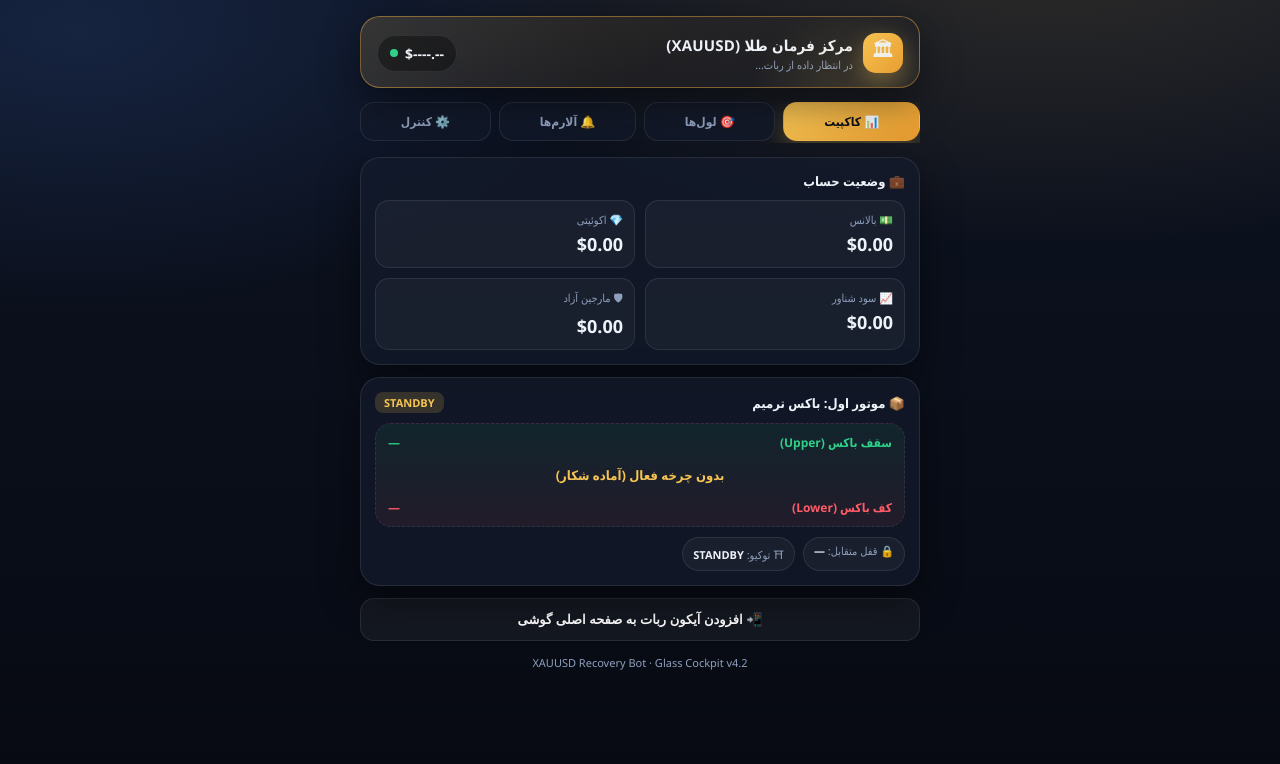
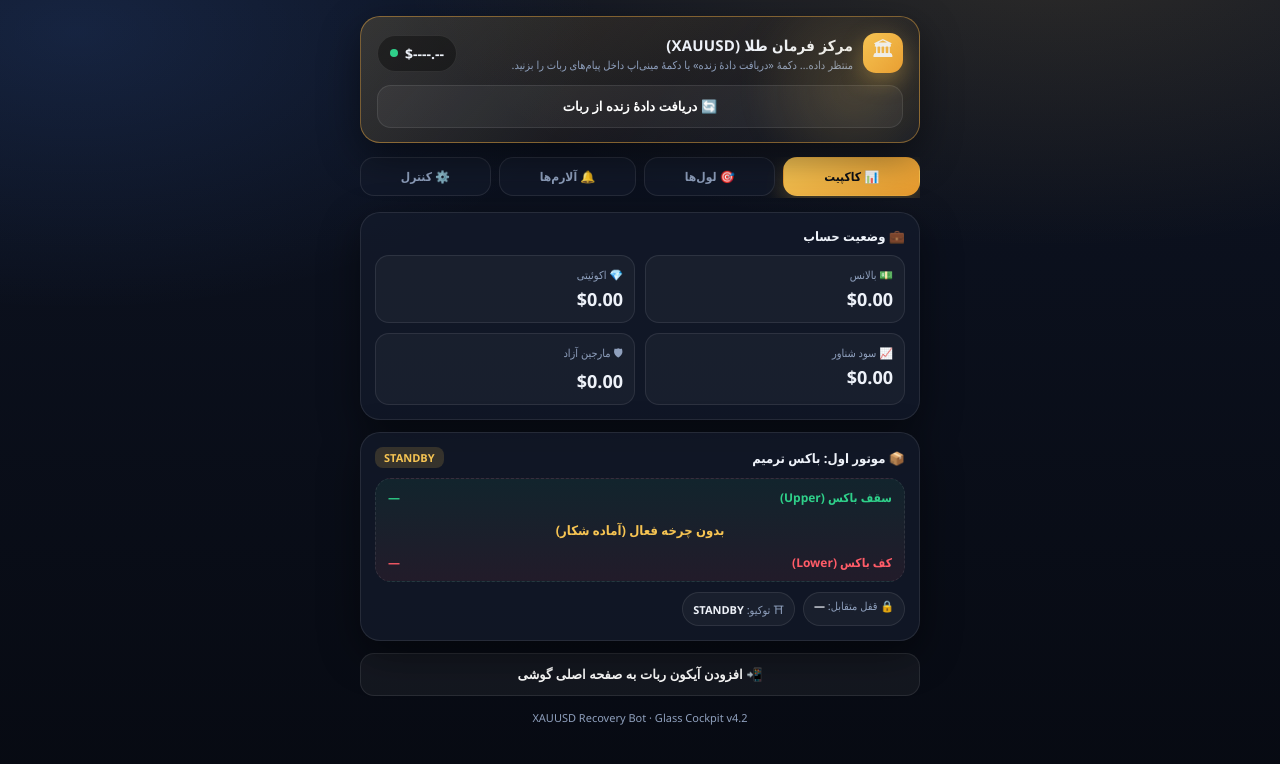
Before and after one commit to shahreiarv-sketch/html, a plain HTML site: page index.html in a window 1280 px wide. Drawn offline with Linux system fonts and the light colour scheme.

Commit message:
Add live data request button and improve state handling
Added a button to request live data from the bot and updated state handling logic.

```diff
--- a/index.html
+++ b/index.html
@@ -178,6 +178,7 @@
         </div>
         <div class="price-pill"><span class="dot"></span><span id="live-price">$----.--</span></div>
       </div>
+      <button class="btn ghost" style="margin-top:12px" onclick="requestState()">🔄 دریافت دادهٔ زنده از ربات</button>
     </div>
 
     <!-- تب‌ها -->
@@ -313,12 +314,24 @@
       const bytes = Uint8Array.from(bin, c => c.charCodeAt(0));
       return new TextDecoder('utf-8').decode(bytes);
     }
+    function readStateParam() {
+      // اول query string (قابل اعتماد؛ تلگرام فقط hash را با tgWebAppData بازنویسی می‌کند)
+      try {
+        const sp = new URLSearchParams(window.location.search);
+        if (sp.has('state')) return sp.get('state');
+      } catch (e) {}
+      try {
+        const hp = new URLSearchParams(window.location.hash.replace(/^#/, ''));
+        if (hp.has('state')) return hp.get('state');
+      } catch (e) {}
+      return null;
+    }
     function loadState() {
       let state = null;
-      const params = new URLSearchParams(window.location.hash.slice(1));
-      if (params.has('state')) {
+      const raw = readStateParam();
+      if (raw) {
         try {
-          state = JSON.parse(b64ToUtf8(params.get('state')));
+          state = JSON.parse(b64ToUtf8(raw));
           localStorage.setItem('rc_last_state', JSON.stringify(state));
         } catch (e) { console.warn(e); }
       }
@@ -326,7 +339,16 @@
         try { const c = localStorage.getItem('rc_last_state'); if (c) state = JSON.parse(c); } catch (e) {}
       }
       if (state) renderState(state);
-      else document.getElementById('sync-time').innerText = 'در انتظار داده از ربات…';
+      else document.getElementById('sync-time').innerText = 'منتظر داده… دکمهٔ «دریافت دادهٔ زنده» یا دکمهٔ مینی‌اپ داخل پیام‌های ربات را بزنید.';
+    }
+    function requestState() {
+      haptic('medium');
+      if (tg && tg.sendData) {
+        tg.sendData(JSON.stringify({ action: 'refresh' }));
+        toast('✅ درخواست ارسال شد؛ پیام جدید ربات را باز کن.');
+      } else {
+        toast('این صفحه باید از داخل تلگرام باز شود.');
+      }
     }
 
     function money(v) { return '$' + (Number(v) || 0).toFixed(2); }
```
